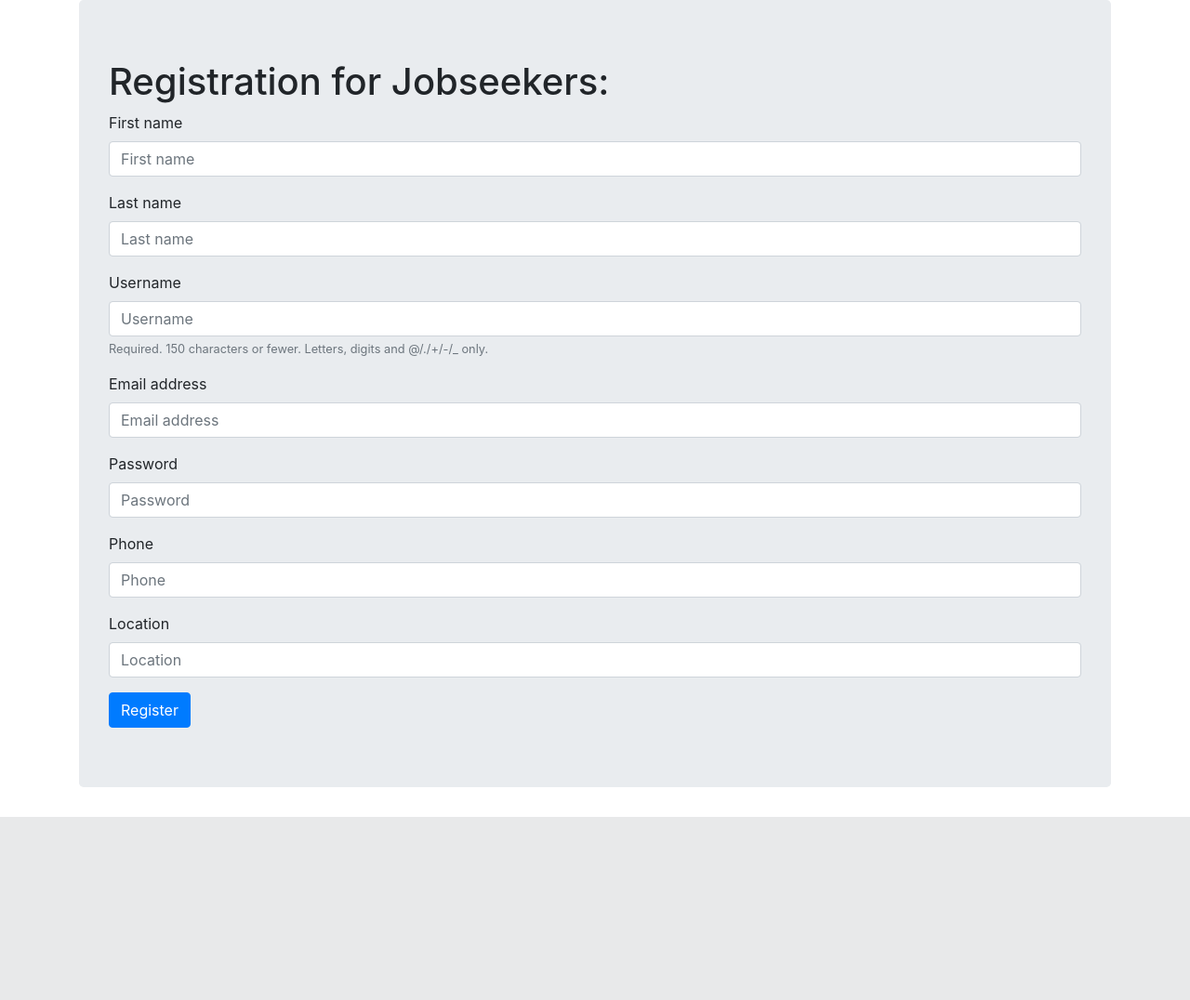
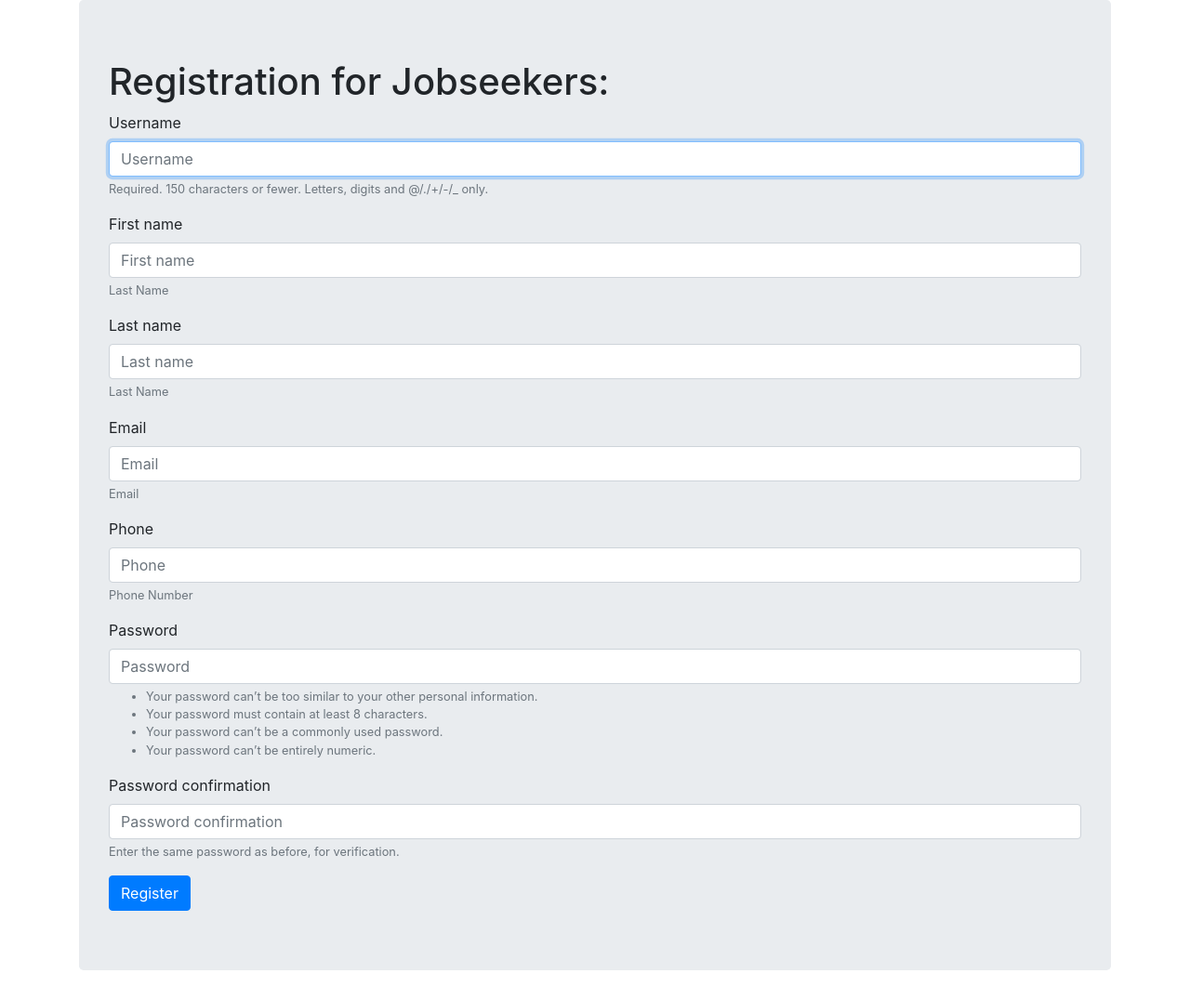
Before and after one commit to ngetichnicholas/Job-Seeking-App, a Django app: page /registerJobseeker/ in a window 1280 px wide. Shown: the part 56-1132 px from the top of the page at 93% size. Before the commit the page ends 935 px from the top, so only its background shows below. Run offline with Django 3.2, Linux system fonts and the light colour scheme; some libraries are stand-ins or nearby versions.

Commit message:
Update Jobseeker and employer models

```diff
--- a/Job_Seeking_App/forms.py
+++ b/Job_Seeking_App/forms.py
@@ -1,6 +1,18 @@
 from django import forms
+from django.contrib.auth.forms import UserCreationForm, AuthenticationForm
 from .models import User
 from .models import JobSeeker,Employer
+
+class JobseekerSignUpForm(UserCreationForm):
+  first_name = forms.CharField(max_length=100, help_text='Last Name')
+  last_name = forms.CharField(max_length=100, help_text='Last Name')
+  email = forms.EmailField(max_length=150, help_text='Email')
+  phone = forms.CharField(max_length=10, help_text='Phone Number')
+
+
+  class Meta:
+    model = User
+    fields = ('username', 'first_name', 'last_name', 'email','phone', 'password1', 'password2', )
 
 class JobseekerForm(forms.ModelForm):
     password=forms.CharField(widget=forms.PasswordInput())
--- a/Job_Seeking_App/models.py
+++ b/Job_Seeking_App/models.py
@@ -1,6 +1,8 @@
 from django.contrib.auth.models import AbstractUser
 from django.db import models
 from django.utils.html import escape, mark_safe
+from django.db.models.signals import post_save
+from django.dispatch import receiver
 
 
 class User(AbstractUser):
@@ -8,13 +10,40 @@ class User(AbstractUser):
     is_employer = models.BooleanField(default=False)
     is_jobseeker = models.BooleanField(default=False)
 
+JOBSEEKER_AVAILABILITY = (
+    ('Available', "Available"),
+    ('Not Available', "Not Available"),
+)
+
+JOb_CATEGORIES = (
+    ('IT support technician', "IT support technician"),
+    ('Software developer', "Software developer"),
+    ('Systems analyst', "Systems analyst"),
+    ('Computer service and repair technician', "Computer service and repair technician"),
+    ('Solution architect', "Solution architect"),
+    ('Network manager', "Network manager"),
+)
+
 class JobSeeker(models.Model):
     first_name =models.CharField(max_length=144)
     last_name = models.CharField(max_length=144)
-    user = models.OneToOneField(User, on_delete=models.CASCADE, primary_key=True)
+    user = models.OneToOneField(User, on_delete=models.CASCADE,related_name='profile')
+    availability = models.CharField(choices=JOBSEEKER_AVAILABILITY, default="Available", max_length=20)
+    salary = models.IntegerField(default=0)
+    job_category = models.CharField(max_length=300,choices=JOb_CATEGORIES)
     email = models.EmailField(unique=True)
-    phone = models.IntegerField()
-    location = models.CharField(max_length=144)
+    phone = models.IntegerField(null=True,blank=True)
+    location = models.CharField(max_length=144,null=True,blank=True)
+    bio =models.TextField(null=True,blank=True)
+    profile_picture =models.ImageField(upload_to='profiles')
+    verified = models.BooleanField(default=False)
+
+
+    @receiver(post_save, sender=User)
+    def update_jobseeker_signal(sender, instance, created, **kwargs):
+        if created:
+            JobSeeker.objects.create(user=instance)
+        instance.profile.save()
 
     def __str__(self):
         return self.user.username
@@ -22,10 +51,16 @@ class JobSeeker(models.Model):
 class Employer(models.Model):
     first_name =models.CharField(max_length=144)
     last_name = models.CharField(max_length=144)
-    user = models.OneToOneField(User, on_delete=models.CASCADE, primary_key=True)
-    email = models.EmailField(unique=True)
+    user = models.OneToOneField(User, on_delete=models.CASCADE, related_name="employer")
+    email = models.EmailField()
     phone = models.IntegerField()
     location = models.CharField(max_length=144)
+
+    @receiver(post_save, sender=User)
+    def update_employer_signal(sender, instance, created, **kwargs):
+        if created:
+            Employer.objects.create(user=instance)
+        instance.employer.save()
 
 
     def __str__(self):
--- a/Job_Seeking_App/templates/registration/registerJobseeker.html
+++ b/Job_Seeking_App/templates/registration/registerJobseeker.html
@@ -11,7 +11,6 @@
         <form action="" method="POST">
             {% csrf_token %}
             {% bootstrap_form job_seeker_form%}
-            {% bootstrap_form add_jobseeker_form%}
             <input type="submit" value="Register" class="btn btn-primary">
         </form>
     {% endif %}
--- a/Job_Seeking_App/views.py
+++ b/Job_Seeking_App/views.py
@@ -1,5 +1,5 @@
 from django.shortcuts import render,redirect
-from .forms import JobseekerForm,AddJobseekerForm,employerForm,AddEmployerForm
+from .forms import *
 from django.http import HttpResponse,HttpResponseRedirect
 from django.contrib.auth.decorators import login_required
 from django.urls import reverse
@@ -22,21 +22,20 @@ def register(request):
 def registerJobseeker(request):
     registered=False
     if request.method=='POST':
-        job_seeker_form=JobseekerForm(request.POST)
-        add_jobseeker_form=AddJobseekerForm(request.POST)
-        if job_seeker_form.is_valid() and add_jobseeker_form.is_valid():
-            jobseeker=job_seeker_form.save()
-            jobseeker.set_password(jobseeker.password)
-            jobseeker.is_jobseeker = True
-            jobseeker.save()
-            add_jobseeker=add_jobseeker_form.save(commit=False)
-            add_jobseeker.user=jobseeker
-            add_jobseeker.save()
+        job_seeker_form=JobseekerSignUpForm(request.POST)
+        if job_seeker_form.is_valid():
+            user=job_seeker_form.save()
+            user.refresh_from_db()
+            user.profile.first_name = job_seeker_form.cleaned_data.get('first_name')
+            user.profile.last_name = job_seeker_form.cleaned_data.get('last_name')
+            user.profile.email = job_seeker_form.cleaned_data.get('email')
+            user.profile.phone = job_seeker_form.cleaned_data.get('phone')
+            user.is_jobseeker = True
+            user.save()
             registered=True
     else:
-        job_seeker_form=JobseekerForm()
-        add_jobseeker_form=AddJobseekerForm()
-    return render(request,'registration/registerJobseeker.html',{'job_seeker_form':job_seeker_form,'add_jobseeker_form':add_jobseeker_form,'registered':registered})
+        job_seeker_form=JobseekerSignUpForm()
+    return render(request,'registration/registerJobseeker.html',{'job_seeker_form':job_seeker_form,'registered':registered})
 
 
 def registerEmployer(request):
```
Also changed, not shown: Job_Seeking_App/migrations/0001_initial.py, Job_Seeking_App/migrations/0002_alter_jobseeker_salary.py (added), Job_Seeking_App/migrations/0003_alter_jobseeker_phone.py (added).
